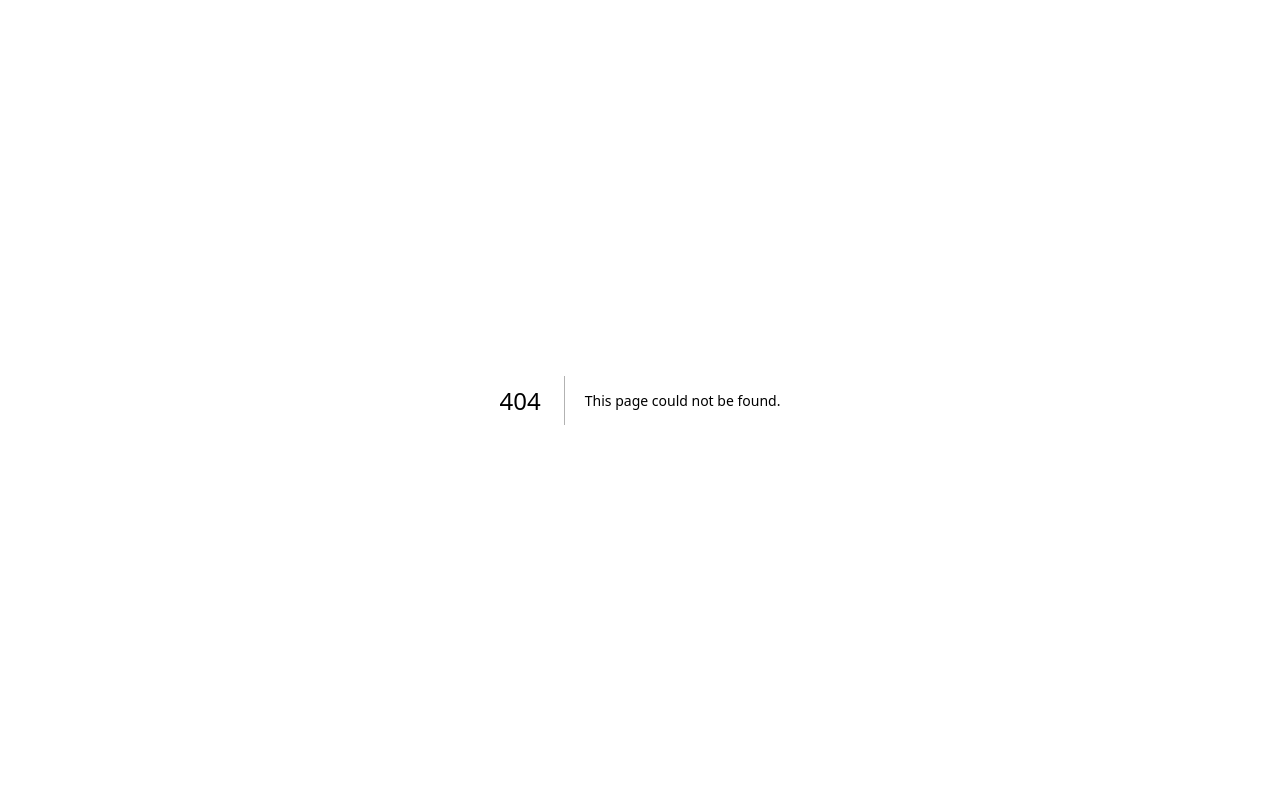
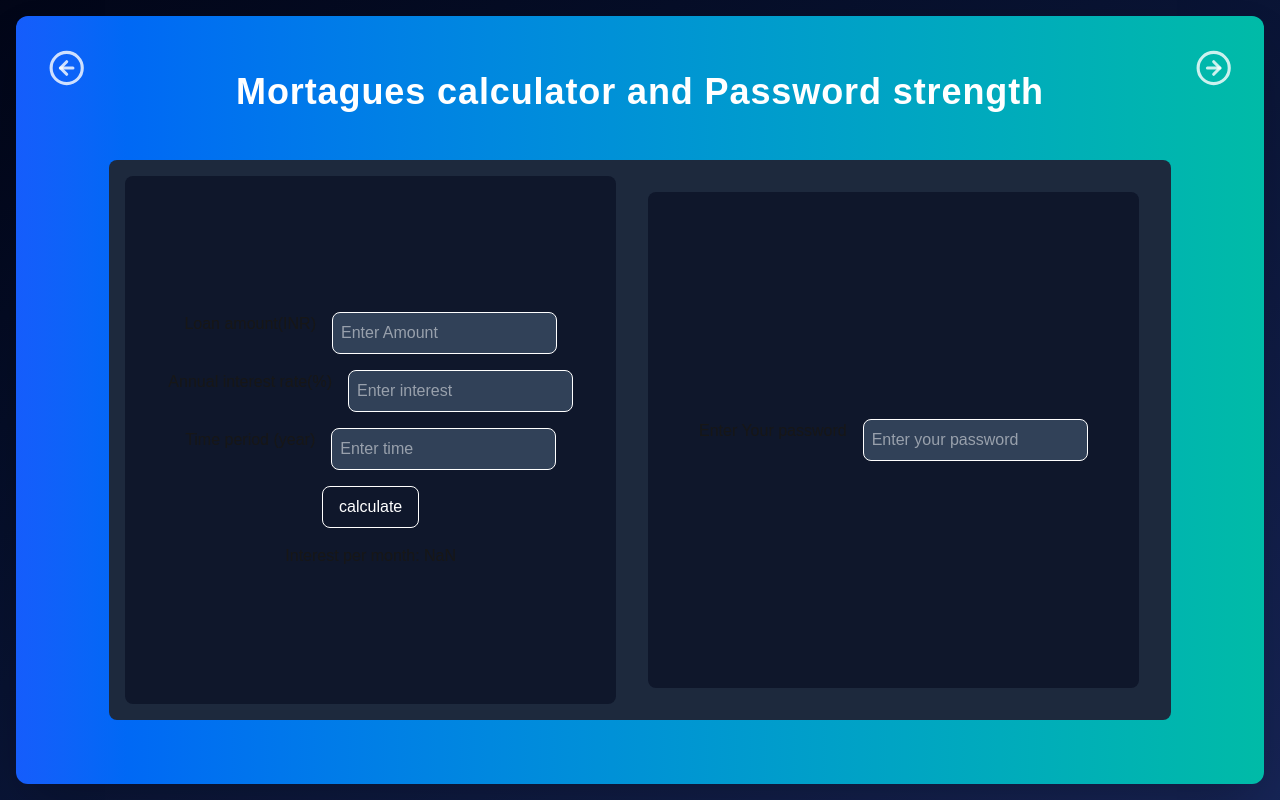
Before and after one commit to abhishekrathour07/Frontend-Interview, a Next.js app: page /question17 in a window 1280 px wide. Before the commit this address had no page. Built offline with nearby package versions, Linux system fonts and the light colour scheme.

Commit message:
password strength checker and mortage calculator

```diff
--- /dev/null
+++ b/app/question17/page.tsx
@@ -0,0 +1,11 @@
+import Question17 from '@/components/Question17'
+import Template from '@/Template/Template'
+import React from 'react'
+
+const page = () => {
+    return (
+        <Template Heading='Mortagues calculator and Password strength' solution={<Question17 />} nextQuestion='question18' />
+    )
+}
+
+export default page
--- /dev/null
+++ b/components/Question17.tsx
@@ -0,0 +1,70 @@
+"use client"
+import React, { useState } from 'react'
+
+const Question17 = () => {
+
+    const [amount, setAmount] = useState('')
+    const [interest, setinterest] = useState('')
+    const [time, settime] = useState('')
+    const [password, setPassword] = useState('')
+
+    const calculatorMortgage = () => {
+        const r = Number(interest) / 100 / 12;
+        const n = Number(time) * 12;
+        const monthlyPayment = Number(amount) * (r * Math.pow(1 + r, n)) / (Math.pow(1 + r, n) - 1);
+        return Math.floor(monthlyPayment);
+    };
+    const passwordStrengthChecker = () => {
+        // Regex definitions
+        const weakRegex = /^.{0,7}$/;
+        const mediumRegex = /^(?=.*[a-zA-Z])(?=.*\d).{8,}$/;
+        const strongRegex = /^(?=.*[a-z])(?=.*[A-Z])(?=.*\d)(?=.*[\W_]).{8,}$/;
+
+        if (weakRegex.test(password)) {
+            return "Weak password";
+        } else if (strongRegex.test(password)) {
+            return "Strong password";
+        } else if (mediumRegex.test(password)) {
+            return "Good password";
+        } else {
+            return "Weak password";
+        }
+    };
+
+
+
+    return (
+        <div className='bg-slate-800 h-[70vh] flex  w-full rounded-lg p-4 gap-4'>
+            <div className='bg-slate-900 rounded-lg  w-1/2 flex flex-col h-full gap-4 justify-center items-center'>
+                <div className='flex gap-4'>
+                    <label htmlFor="amount" >Loan amount(INR)</label>
+                    <input type="text" className='bg-slate-700 text-white p-2 border rounded-lg outline-none' placeholder='Enter Amount' onChange={(e) => setAmount(e.target.value)} />
+                </div>
+                <div className='flex gap-4'>
+                    <label htmlFor="interest" >Annual interest rate(%)</label>
+                    <input type="text" className='bg-slate-700 text-white p-2 border rounded-lg outline-none' placeholder='Enter interest' onChange={(e) => setinterest(e.target.value)} />
+                </div>
+                <div className='flex gap-4'>
+                    <label htmlFor="time" >Time period (year)</label>
+                    <input type="text" className='bg-slate-700 text-white p-2 border rounded-lg outline-none' placeholder='Enter time' onChange={(e) => settime(e.target.value)} />
+                </div>
+                <button className='px-4 py-2 rounded-lg border text-white ' onClick={calculatorMortgage}> calculate</button>
+                <p>Interest per month: {calculatorMortgage()}</p>
+            </div>
+            <div className='bg-slate-900 rounded-lg m-4 w-1/2 flex flex-col justify-center items-center'>
+
+                <div className='flex gap-4'>
+                    <label htmlFor="time" >Enter Your password</label>
+                    <input type="text" className='bg-slate-700 text-white p-2 border rounded-lg outline-none' placeholder='Enter your password' onChange={(e) => setPassword(e.target.value)} />
+                </div>
+                {password && (
+                    <div>
+                        {passwordStrengthChecker()}
+                    </div>
+                )}
+            </div>
+        </div>
+    )
+}
+
+export default Question17
```
